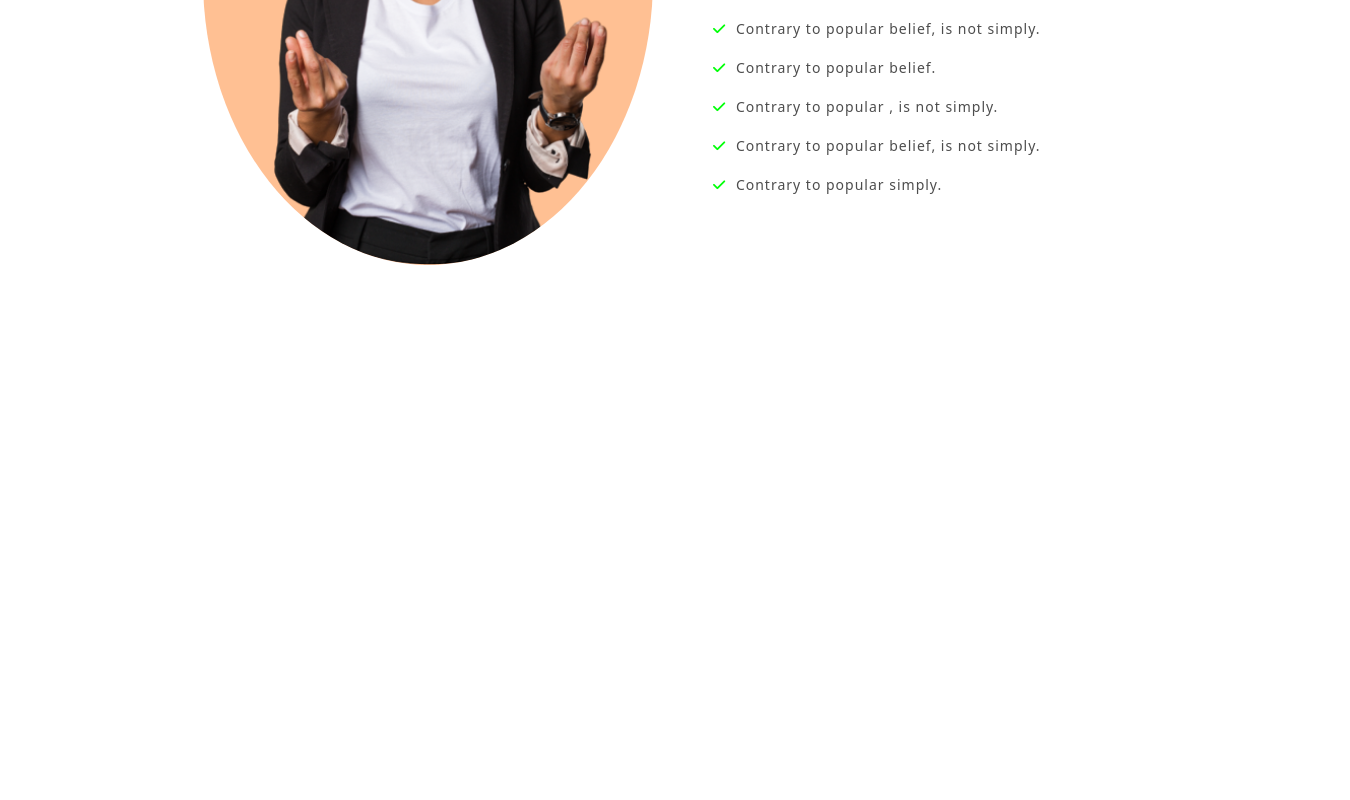
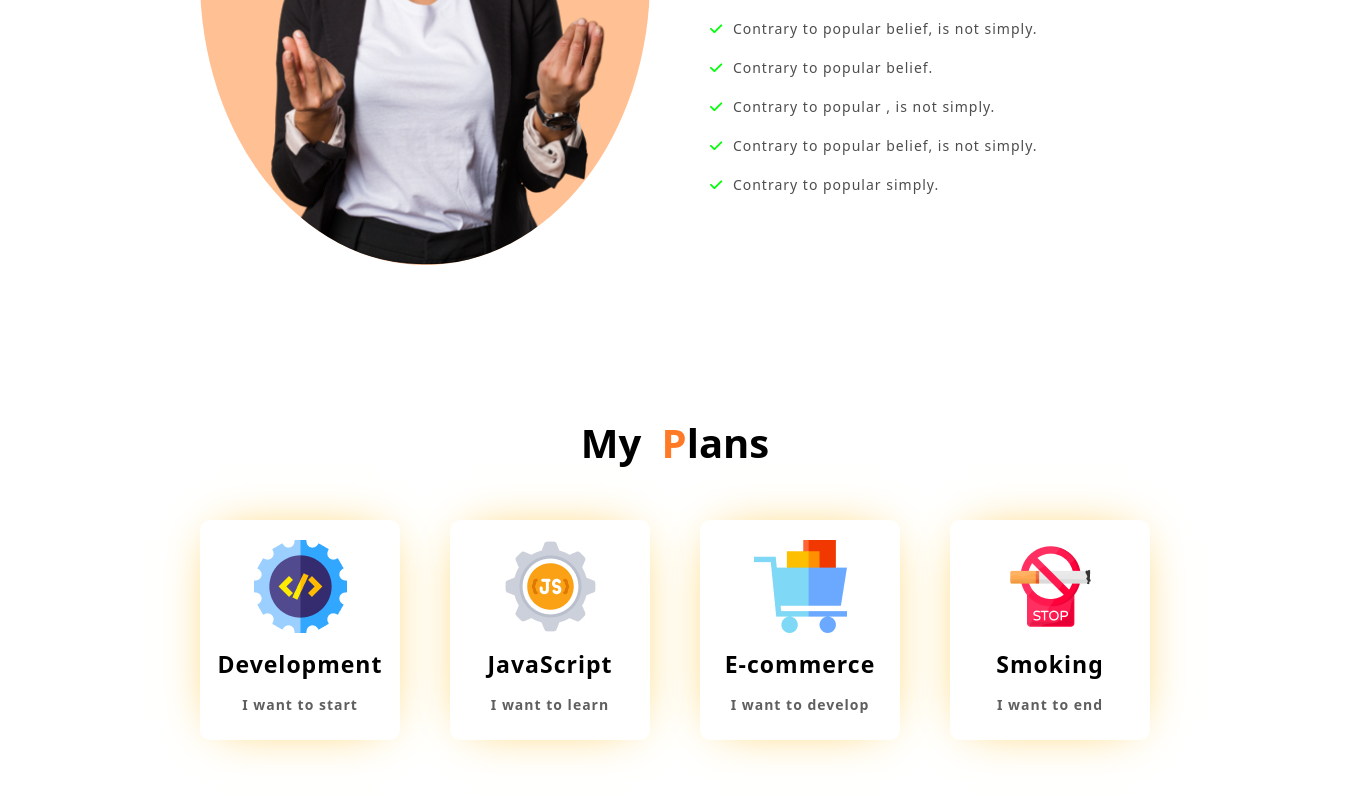
Before and after one commit to Hisham6667/assignment-1, a plain HTML site: page index.html in a window 1280 px wide. Shown: the part 1176-1976 px from the top of the page, 1350 px wide, since content can reach past the window. Before the commit the page ends 1541 px from the top, so only its background shows below. Drawn offline with Linux system fonts and the light colour scheme.

Commit message:
another section added

```diff
--- a/index.html
+++ b/index.html
@@ -21,14 +21,15 @@
         </div>
     </header>
     <!-- body section -->
-    <main class="mbody">
+    <main>
+        <!-- first body section -->
         <section class="bpast">
 
             <img class="bpast1" src="images/person.png" alt="a persons picture">
 
             <div class="bpast2">
 
-                <h2 class="bodyt">My <span class="letterc">f</span>ailures of <span class="letterc">p</span>revious year</h2>
+                <h2 class="bodypt">My <span class="letterc">f</span>ailures of <span class="letterc">p</span>revious year</h2>
                 <p class="bodypa">Contrary to popular belief, Lorem Ipsum is not simply random text. It has roots in a piece of classical Latin literature from 45 BC, making it over 2000 years old. Richard McClintock.</p>
 
                 <p class="bodypa1"><i id="picon" class="fa-solid fa-check"></i> Contrary to popular belief, is not simply.</p>
@@ -43,9 +44,43 @@
 
             </div>
         </section>
+
+        <!-- second body section -->
         <section class="bfuture">
 
+            <h2 class="bodyft">My <span class="letterc">P</span>lans</h2>
+
+            <div class="bodyf1">
+
+                <div class="bodyfli">
+                    <img class="futureimg" src="images/icons/code.png" alt="code icon">
+                    <h3 class="futuret">Development</h3>
+                    <h5 class="futuret1">I want to start</h5>
+                </div>
+
+                <div class="bodyfli">
+                    <img class="futureimg" src="images/icons/js.png" alt="">
+                    <h3 class="futuret">JavaScript</h3>
+                    <h5 class="futuret1">I want to learn</h5>
+                </div>
+
+                <div class="bodyfli">
+                    <img class="futureimg" src="images/icons/cart.png" alt="">
+                    <h3 class="futuret">E-commerce</h3>
+                    <h5 class="futuret1">I want to develop</h5>
+                </div>
+
+                <div class="bodyfli">
+                    <img class="futureimg" src="images/icons/smoke.png" alt="">
+                    <h3 class="futuret">Smoking</h3>
+                    <h5 class="futuret1">I want to end</h5>
+                </div>
+
+            </div>
+
         </section>
+
+        <!-- third body section -->
         <section class="bpresent">
 
         </section>
--- a/style.css
+++ b/style.css
@@ -2,13 +2,14 @@
     margin: 0;
     border: none;
     padding: 0;
-    max-width: 1366px;
+    max-width: 1360px;
     font-family: system-ui, -apple-system, BlinkMacSystemFont, 'Segoe UI', Roboto, Oxygen, Ubuntu, Cantarell, 'Open Sans', 'Helvetica Neue', sans-serif;
 }
 
-.letterc{
+.letterc {
     color: #ff7a27;
 }
+
 /* header section */
 .header {
     margin: 0;
@@ -35,7 +36,7 @@
 }
 
 .btnh1 {
-    margin: 0 0 0 310px;
+    margin: 0 0 0 300px;
     border-radius: 5px;
     padding: 17px 25px;
     background-color: #ff7a27;
@@ -48,22 +49,16 @@
     color: #ffffff;
 }
 
-/* main body section */
-.mbody {
-    background-color: #ffffff;
-    padding: 0 203px 0 203px;
-}
 
 /* first body section */
 .bpast {
-    margin-bottom: 100px;
+    margin: 0 200px 150px 200px;
     height: 572px;
     width: 960px;
     display: flex;
     justify-content: space-between;
 
 }
-
 
 .bpast1 {
     height: 572px;
@@ -78,26 +73,77 @@
     width: 450px;
     padding-top: 60px;
 }
-.bodyt{
+
+.bodypt {
     font-size: 40px;
     font-weight: 750;
     word-spacing: 10px;
     margin-bottom: 40px;
 }
-.bodypa{
+
+.bodypa {
     margin-bottom: 40px;
     font-size: 14px;
     color: #4d4d4d;
     word-spacing: 5px;
     letter-spacing: 1px;
 }
-.bodypa1{
+
+.bodypa1 {
     margin-bottom: 20px;
     font-size: 14px;
     color: #4d4d4d;
     letter-spacing: 1px;
 }
-#picon{
+
+#picon {
     color: rgb(0, 255, 8);
     margin-right: 5px;
 }
+/* 2nd body section  */
+.bfuture{
+    width: 950px;
+    border: none;
+    padding: 0 200px 0 200px;
+    margin: 0 0 150px 0;
+}
+.bodyft{
+    font-size: 40px;
+    font-weight: 750;
+    word-spacing: 10px;
+    margin-bottom: 50px;
+    text-align: center;
+}
+.bodyf1{
+    display: flex;
+    justify-content: space-between;
+}
+.bodyfli{
+    display: flex;
+    flex-direction: column;
+    height: 200px;
+    width: 200px;
+    padding: 20px 0 0 0;
+    border-radius: 10px;
+    box-shadow: 0 0 50px -20px #ffb915;
+    background-color: #ffffff;
+}
+.futureimg {
+    margin: 0 auto;
+    height: 93px;
+    width: 93px;
+}
+.futuret{
+    margin-top: 15px;
+    text-align: center;
+    font-size: 23px;
+    letter-spacing: 1px;
+}
+.futuret1{
+    margin-top: 15px;
+    text-align: center;
+    color: #5f5f5f;
+    font-size: 14px;
+    letter-spacing: 1px;
+}
+/* third body section */
```
